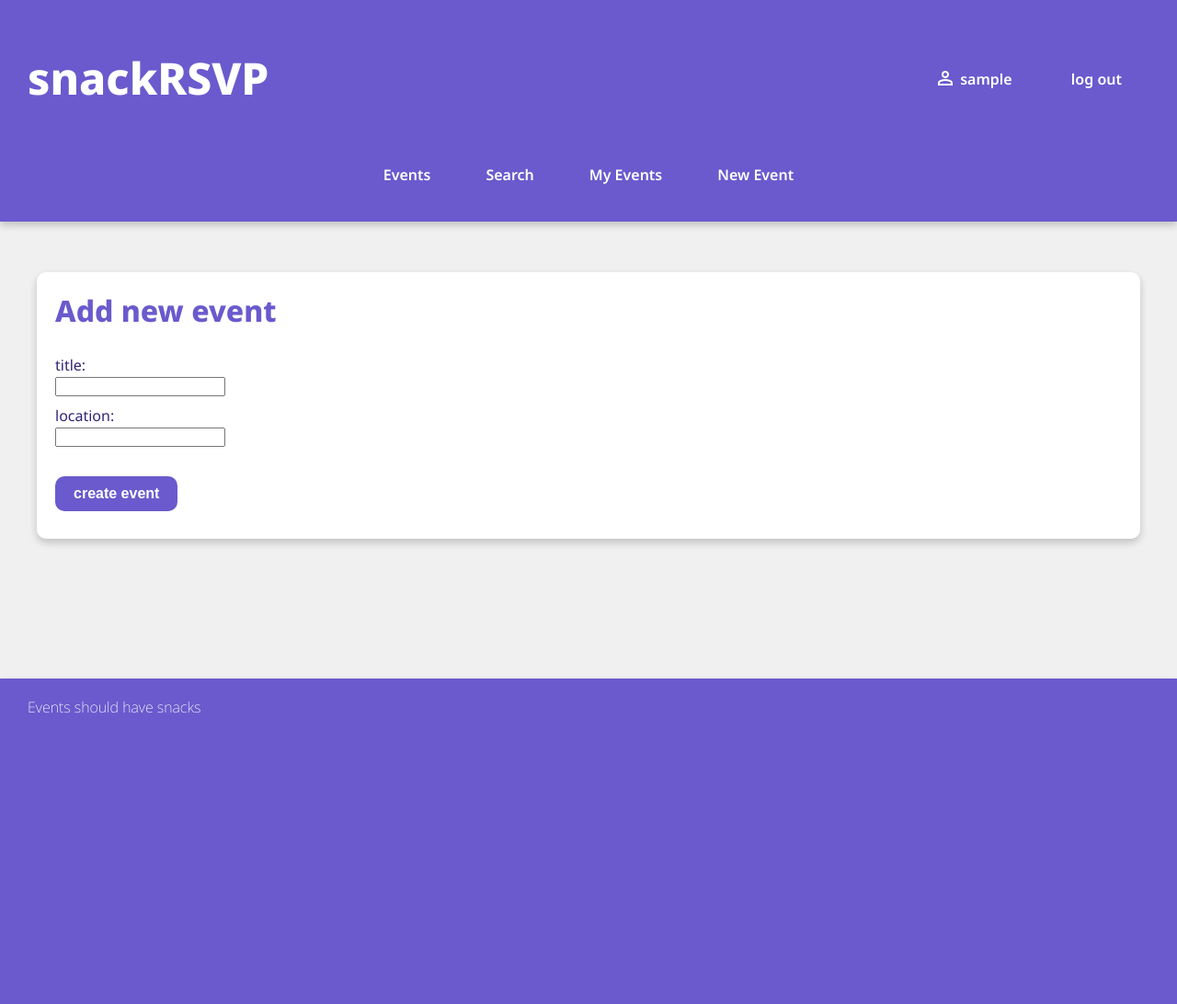
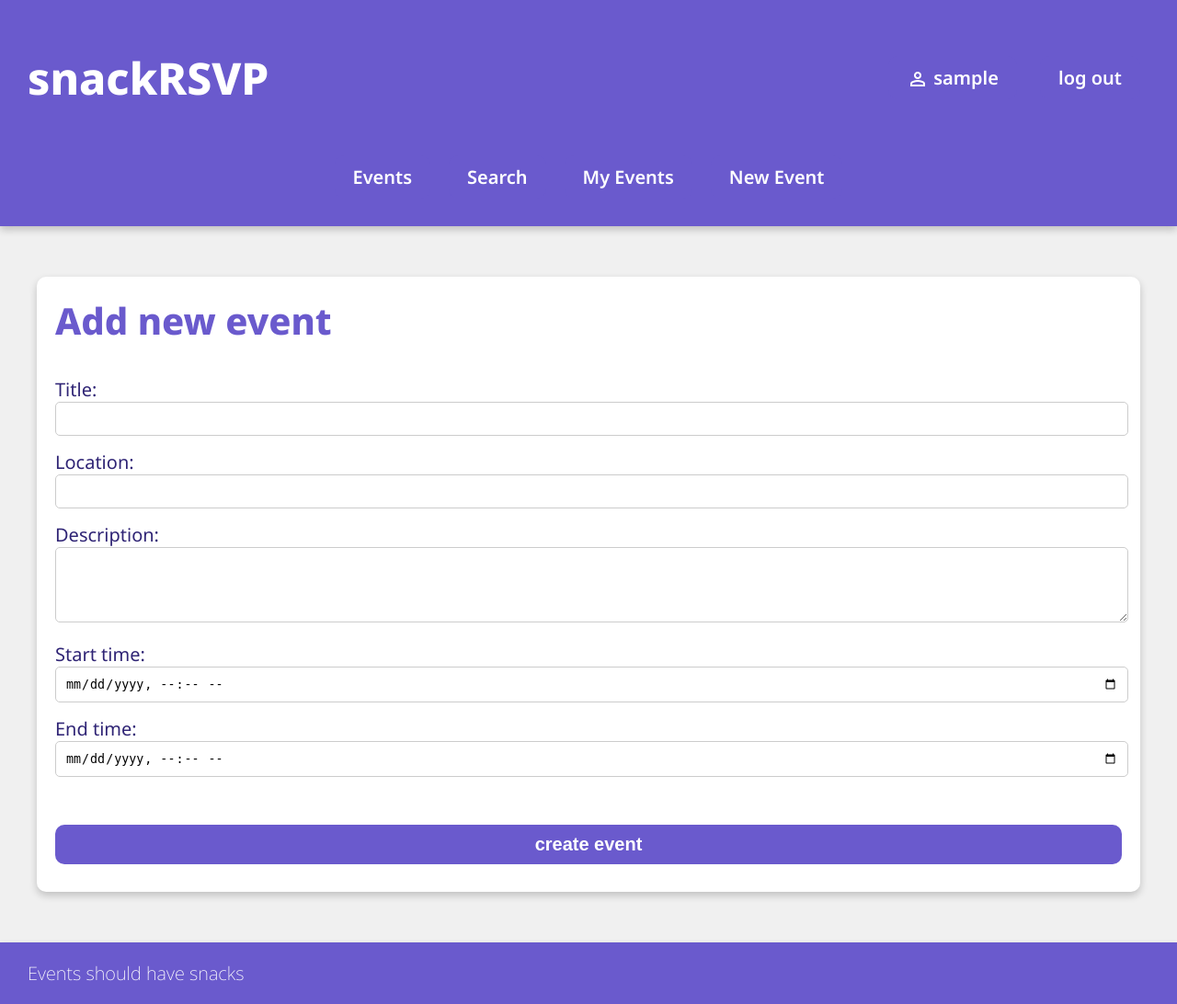
Before and after one commit to reettap/snackRSVP, a Flask app: page /new_event in a window 1280 px wide. Shown: the whole page at 92% size. Before the commit the page ends 776 px from the top, so only its background shows below. Run offline with Flask 3, Linux system fonts and the light colour scheme; the visitor is signed in with stand-in values (Sample User, id 1).

Commit message:
more fields for event

```diff
--- a/app.py
+++ b/app.py
@@ -40,9 +40,14 @@ def new_event():
         check_csrf()
         title = request.form["title"]
         location = request.form["location"]
+        description = request.form["description"]
+        start_time = request.form["start_time"]
+        end_time = request.form["end_time"]
         user_id = session["user_id"]
 
-        event_id = events.add_event(title, location, user_id)
+        event_id = events.add_event(
+                            title, location, description,
+                            start_time, end_time, user_id)
         return redirect("/event/" + str(event_id))
 
 @app.route("/event/<int:event_id>")
--- a/static/main.css
+++ b/static/main.css
@@ -3,6 +3,8 @@ body {
     font-optical-sizing: auto;
     font-weight: 400;
     font-style: normal;
+    font-size: 20px;
+    color: #2f2475;
     background-color: #f0f0f0; /* Off-White */
     margin: 0;
     display: flex;
@@ -66,6 +68,8 @@ a {
     background-color: #7b68ee; /* Change background on hover */
 }
 
+/*** card ***/
+
 .card {
     background-color: #ffffff; /* White background */
     color: #2f2475; /* Text color */
@@ -95,6 +99,8 @@ a {
 .card .button {
     margin-left: 0;
 }
+
+/*** header, footer, navbar ***/
 
 .header, footer {
     background-color: #6a5acd;
@@ -131,6 +137,37 @@ footer {
     position: relative;
 }
 
+/*** icons ***/
 .material-symbols-outlined {
     vertical-align: bottom; /* align inline icons */
 }
+
+/*** forms ***/
+form {
+    display: flex;
+    flex-direction: column;
+}
+
+.form-group {
+    margin-bottom: 15px;
+    margin-right: 15px;
+}
+
+label {
+    margin-bottom: 5px;
+}
+
+input, textarea {
+    width: 100%;
+    padding: 10px;
+    border: 1px solid #ccc;
+    border-radius: 5px;
+    margin-right: 20px;
+    transition: border-color 0.3s;
+}
+
+input:focus, textarea:focus {
+    border-color: #6a5acd;
+    border-width: 2px;
+    outline: none;
+}
--- a/templates/list.html
+++ b/templates/list.html
@@ -4,6 +4,7 @@
     <div class="card event">
       <h3>{{ event.title }}</h3>
       <p>📌 {{ event.location }}</p>
+      <p>time: {{ event.start_time }} - {{ event.end_time }}</p>
       <br />
       {% if session.user_id == event.user_id %}
       <a href="/event/{{ event.id }}" class="button">Manage event</a>
--- a/templates/new_event.html
+++ b/templates/new_event.html
@@ -5,14 +5,27 @@
 {% if session.username %}
 <form action="/new_event" method="post" class="card">
   <h2>Add new event</h2>
-  <p>
-    title: <br />
-    <input type="text" name="title" />
-  </p>
-  <p>
-    location: <br />
-    <input type="text" name="location" />
-  </p>
+  <div class="form-group">
+    <label for="title">Title:</label> <br />
+    <input type="text" name="title" id="title" maxlength="100" required/>
+  </div>
+  <div class="form-group">
+    <label for="location">Location:</label> <br />
+    <input type="text" name="location" id="location" maxlength="100" required/>
+  </div>
+  <div class="form-group">
+    <label for="description">Description:</label> <br />
+    <textarea name="description" id="description" rows="4" cols="60"
+              maxlength="1000" required></textarea>
+  </div>
+  <div class="form-group">
+    <label for="start_time">Start time:</label> <br />
+    <input type="datetime-local" name="start_time" id="start_time" required/>
+  </div>
+  <div class="form-group">
+    <label for="end_time">End time:</label> <br />
+    <input type="datetime-local" name="end_time" id="end_time" required/>
+  </div>
   <br />
   <input type="hidden" name="csrf_token" value="{{ session.csrf_token }}" />
   <input type="submit" value="create event" class="button" />
```
Also changed, not shown: events.py (+21 -9 lines), templates/event.html (+8 -9 lines).
